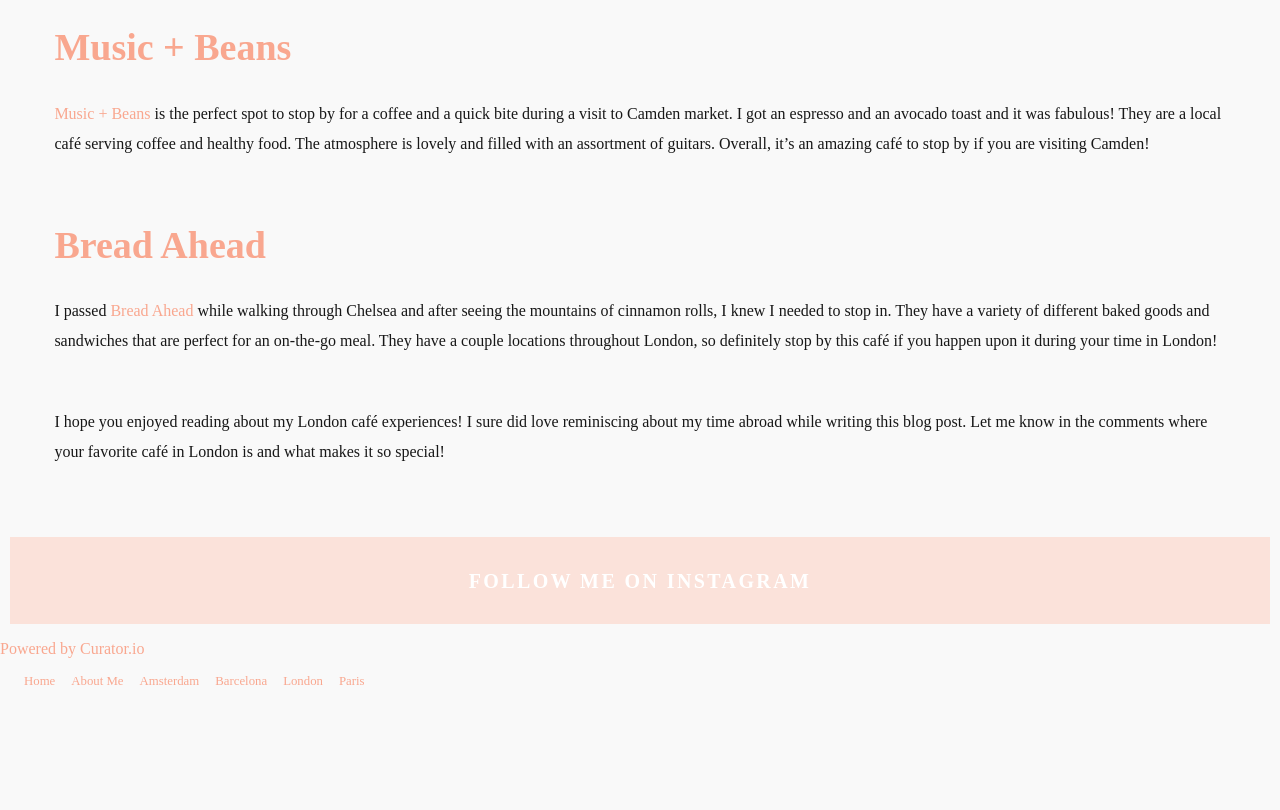
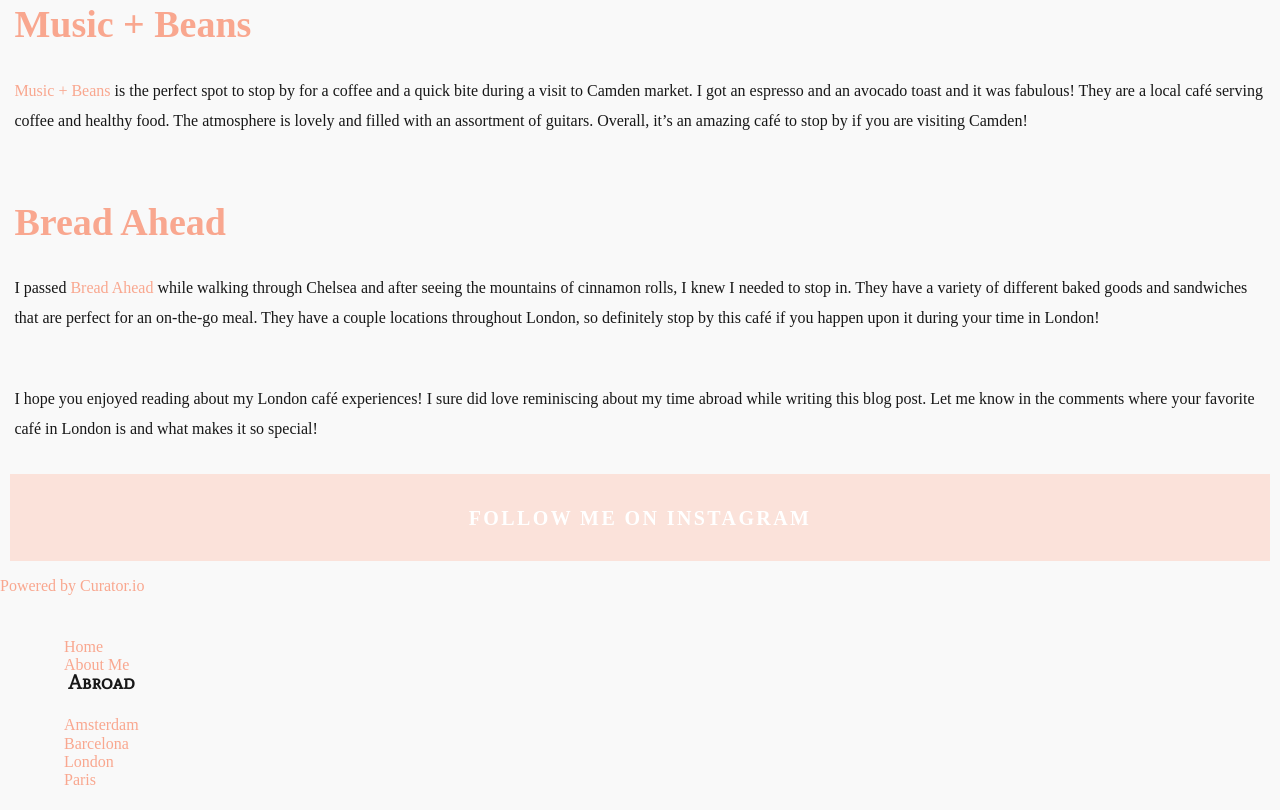
Before and after one commit to alessandrakf/idm221-ark363, a plain HTML site: page london-cafés.html in a window 1280 px wide. Shown: the part 2036-2846 px from the top of the page. Before the commit the page ends 2745 px from the top, so only its background shows below. Drawn offline with Linux system fonts and the light colour scheme; a web font is replaced by a local one.

Commit message:
Work on footer to make it a <li>

```diff
--- a/london-cafés.html
+++ b/london-cafés.html
@@ -86,13 +86,16 @@ e=d.getElementsByTagName(s)[0];e.parentNode.insertBefore(i, e);
  </div>
 
     <div class="footernavbar">
-            <a href="index.html" target="_blank">Home</a>
-            <a href="about-me.html" target="_blank">About Me</a>
-            <a href="amsterdam.html" target="_blank">Amsterdam</a>
-            <a href="barcelona.html" target="_blank">Barcelona</a>
-            <a href="london.html" target="_blank">London</a>
-            <a href="paris.html" target="_blank">Paris</a>
-    </div>
+<ul>
+    <li><a href="index.html" target="_blank">Home</a></li>
+    <li><a href="about-me.html" target="_blank">About Me</a></li>
+    <li><h4>Abroad</h4></li>
+    <li><a href="amsterdam.html" target="_blank">Amsterdam</a></li>
+    <li><a href="barcelona.html" target="_blank">Barcelona</a></li>
+    <li><a href="london.html" target="_blank">London</a></li>
+    <li><a href="paris.html" target="_blank">Paris</a></li>
+</ul>
+     </div>
 
 </footer>
 </body>
--- a/stylesheet.css
+++ b/stylesheet.css
@@ -79,7 +79,7 @@ a {
 
 .wrapper {
     margin: .4rem;
-    padding: 3rem;
+    padding: .5rem;
 }
 
 .logo {
@@ -281,8 +281,12 @@ line-height: 1.5rem;
     color: #F9A78F;
     text-align: center;
     text-decoration: none;
-    font-size: .8rem;
+    font-size: 1rem;
     margin: 0 8px;
+}
+
+ul {
+    list-style-type: none;
 }
 
 .footernavbar a:hover {
```
Also changed, not shown: index.html (+1 -1 lines), london.html (+1 -1 lines), images/london-cafes-main.JPG (added), images/london-cafés-main.JPG (deleted), 1 other file.
